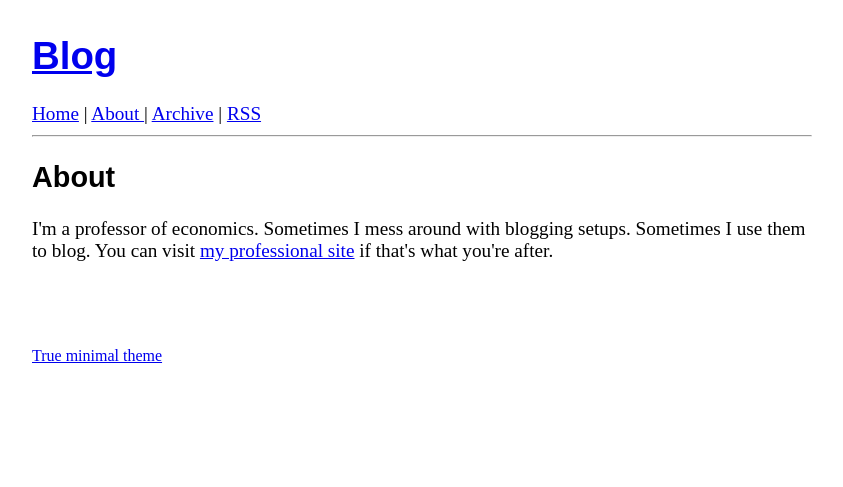
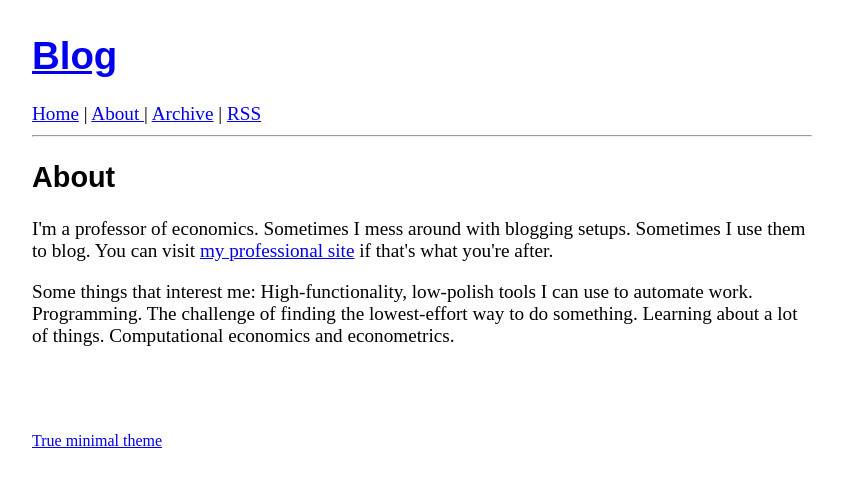
Before and after one commit to bachmeil/the-blog, a Jekyll site: the page built from about/index.html, in a window 1280 px wide. Shown: the top 487 px of the page, without its empty margins (218-1061 px from the left). Built offline with Jekyll 4.4.1, drawn with Linux system fonts in a browser that asks for light colours.

Commit message:
Update my about page

```diff
--- a/about/index.html
+++ b/about/index.html
@@ -1,6 +1,11 @@
 ---
 layout: default
 ---
-            <h2>About</h2>
-            <p>I'm a professor of economics. Sometimes I mess around with blogging setups. Sometimes I use them to blog. You can visit <a href="https://lancebachmeier.com">my professional site</a> if that's what you're after.</p>
+<h2>About</h2>
+<p>I'm a professor of economics. Sometimes I mess around with blogging setups. Sometimes I use them to blog.
+You can visit <a href="https://lancebachmeier.com">my professional site</a> if that's what you're after.</p>
+<p>Some things that interest me: High-functionality, low-polish tools I can use to automate work. Programming. The
+challenge of finding the lowest-effort way to do something. Learning about a lot of things.
+Computational economics and econometrics.
+</p>
 </div>
```
